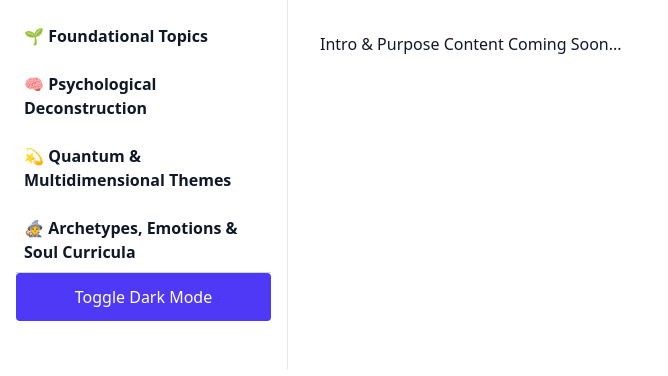
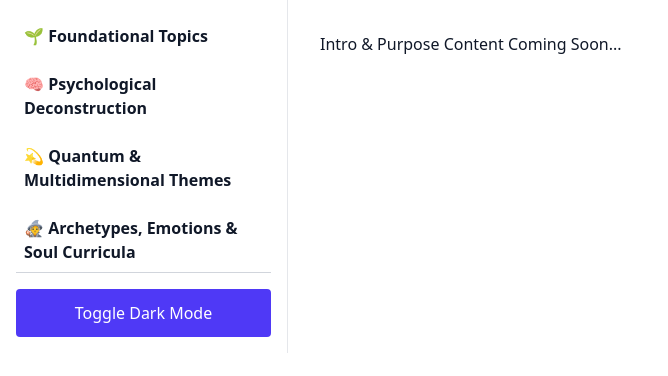
Before and after one commit to ksh009/spiritual-docs, a React (Vite) app: page / in a window 1280 px wide. Shown: the top 376 px of the page, without its empty margins (0-668 px from the left). Built offline with nearby package versions, Linux system fonts and the light colour scheme.

Commit message:
update menu icon colors dark mode

```diff
--- a/src/App.tsx
+++ b/src/App.tsx
@@ -6,10 +6,12 @@ import {
   NavLink,
 } from "react-router-dom";
 
+// Define props interface for TypeScript
 interface PlaceholderProps {
   title: string;
 }
 
+// Type the functional component using React.FC
 const Placeholder: React.FC<PlaceholderProps> = ({ title }) => (
   <div className="p-4">{title} Content Coming Soon...</div>
 );
@@ -95,7 +97,9 @@ const App = () => {
   const [mobileMenuOpen, setMobileMenuOpen] = useState(false);
 
   useEffect(() => {
-    document.documentElement.classList.toggle("dark", darkMode); // instead of body
+    // Apply dark/light class to the body for global styles (like scrollbar or text selection)
+    document.body.classList.toggle("dark", darkMode);
+    // We will manage sidebar colors directly using classes on the sidebar element itself
   }, [darkMode]);
 
   const toggleSection = (label: string) => {
@@ -104,44 +108,62 @@ const App = () => {
 
   return (
     <Router>
+      {/* Apply dark mode classes directly to the main container */}
       <div
         className={`min-h-screen flex flex-col md:flex-row pb-6 ${
           darkMode ? "bg-gray-900 text-white" : "bg-white text-gray-900"
         }`}
       >
-        {/* Mobile Nav */}
+        {/* Mobile Header */}
         <div className="flex items-center justify-between md:hidden p-4 border-b border-gray-300 dark:border-gray-700">
           <h1 className="text-xl font-bold">Spiritual Docs</h1>
-          <button onClick={() => setMobileMenuOpen(!mobileMenuOpen)}>☰</button>
+          {/* Mobile menu toggle button - ensure text color works in dark mode */}
+          <button
+            onClick={() => setMobileMenuOpen(!mobileMenuOpen)}
+            className="text-gray-300 dark:text-gray-600 text-xl focus:outline-none" // Explicit text colors
+            aria-label="Toggle menu"
+          >
+            ☰
+          </button>
         </div>
 
         {/* Sidebar */}
         <aside
           className={`
-            fixed top-0 left-0 h-full z-40 bg-white dark:bg-gray-900 shadow-md w-full transform
+            fixed top-0 left-0 h-full z-40 w-full transform
             transition-transform duration-300 ease-in-out
             ${mobileMenuOpen ? "translate-x-0" : "-translate-x-full"}
             md:relative md:translate-x-0 md:block md:w-72 md:shadow-none
-            p-4 border-r border-gray-200 dark:border-gray-700`}
+            p-4 border-r
+            ${darkMode ? "bg-gray-900 text-white border-gray-700" : "bg-white text-gray-900 border-gray-200"}
+            overflow-y-auto
+          `}
         >
-          {/* Close Button (Mobile Only) */}
+          {/* Close Button (Mobile Only) - ensure text color works in dark mode */}
           <div className="flex justify-end md:hidden mb-2">
             <button
               onClick={() => setMobileMenuOpen(false)}
-              className="text-gray-600 dark:text-gray-300 hover:text-red-500 text-xl"
-              aria-label="Close"
+              className="text-gray-300 dark:text-gray-600 hover:text-red-500 text-xl focus:outline-none"
+              aria-label="Close menu"
             >
               ✕
             </button>
           </div>
 
           <div className="flex h-full flex-col">
-            <nav className="space-y-2">
+            {/* Navigation links container - ensure text color inherits */}
+            <nav className="space-y-2 flex-1"> {/* Added flex-1 to push toggle to bottom */}
               {navStructure.map(({ emoji, label, items }) => (
                 <div key={label}>
+                  {/* Section Header Button - ensure text color and hover/focus work in dark mode */}
                   <button
                     onClick={() => toggleSection(label)}
-                    className="w-full text-left font-semibold py-2 px-2 hover:bg-indigo-100 dark:hover:bg-gray-800 rounded"
+                    className={`w-full text-left font-semibold py-2 px-2 rounded focus:outline-none
+                      ${darkMode
+                        ? "hover:bg-gray-800 text-white"
+                        : "hover:bg-indigo-100 text-gray-900"
+                      }
+                    `}
                   >
                     {emoji} {label}
                   </button>
@@ -152,11 +174,14 @@ const App = () => {
                           key={path}
                           to={path}
                           className={({ isActive }) =>
-                            `${
-                              isActive ? "underline font-medium" : ""
-                            } block text-sm hover:text-indigo-600 transition-colors`
+                            `block text-sm hover:text-indigo-600 transition-colors py-1 px-2 rounded
+                            ${isActive
+                                ? "underline font-medium text-indigo-600" // Active state color
+                                : (darkMode ? "text-gray-300 hover:text-indigo-400" : "text-gray-700 hover:text-indigo-600") // Default & Hover state colors
+                            }
+                            `
                           }
-                          onClick={() => setMobileMenuOpen(false)}
+                          onClick={() => setMobileMenuOpen(false)} // Close menu on link click
                         >
                           {label}
                         </NavLink>
@@ -166,10 +191,11 @@ const App = () => {
                 </div>
               ))}
             </nav>
-            <div className="h-full flex justify-center items-end border-t border-gray-300 dark:border-gray-700 pb-8">
+            {/* Toggle button container - ensure positioning and styling are correct */}
+            <div className="mt-auto pt-4 border-t border-gray-300 dark:border-gray-700"> {/* mt-auto pushes it to the bottom */}
               <button
                 onClick={() => setDarkMode(!darkMode)}
-                className="w-full h-12 px-4 py-2 bg-indigo-600 text-white rounded hover:bg-indigo-700 transition"
+                className="w-full h-12 px-4 py-2 bg-indigo-600 text-white rounded hover:bg-indigo-700 transition focus:outline-none"
               >
                 Toggle {darkMode ? "Light" : "Dark"} Mode
               </button>
@@ -189,6 +215,9 @@ const App = () => {
                 />
               ))
             )}
+            {/* Default route for the root path */}
+             <Route path="/" element={<Placeholder title="Intro & Purpose" />} />
+            {/* Fallback route for any other path */}
             <Route path="*" element={<Placeholder title="Intro & Purpose" />} />
           </Routes>
         </main>
```
